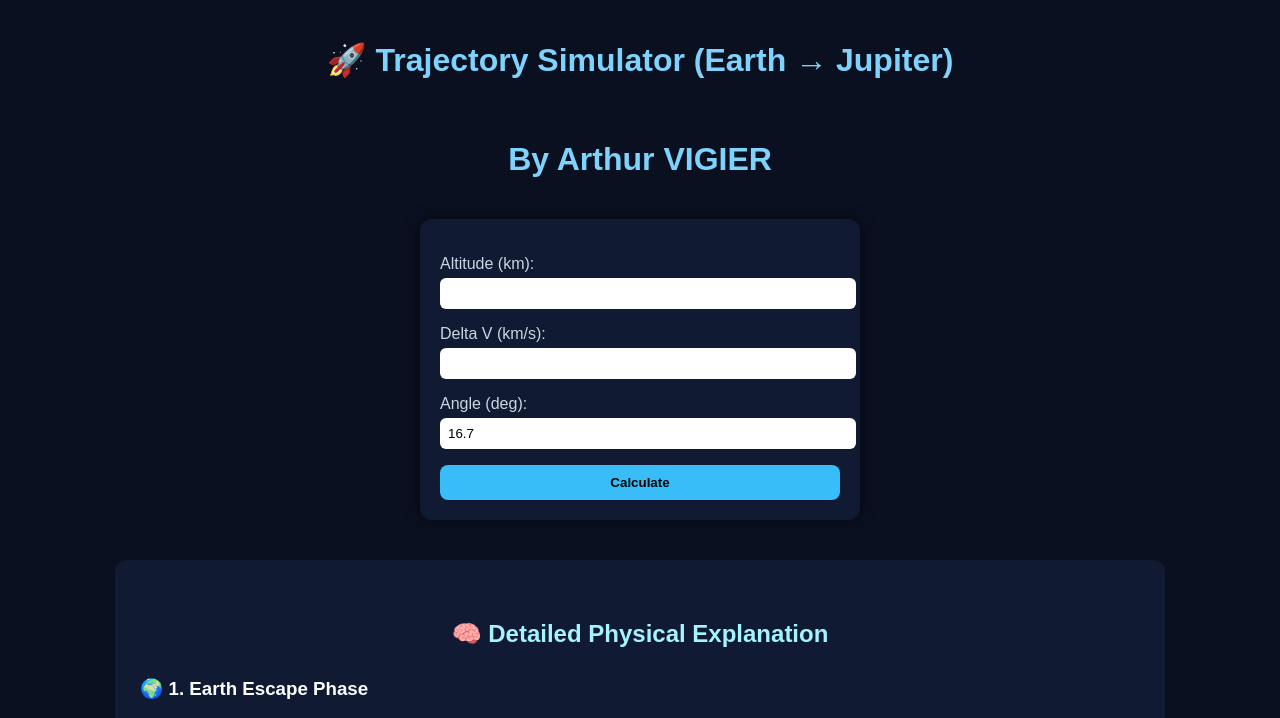
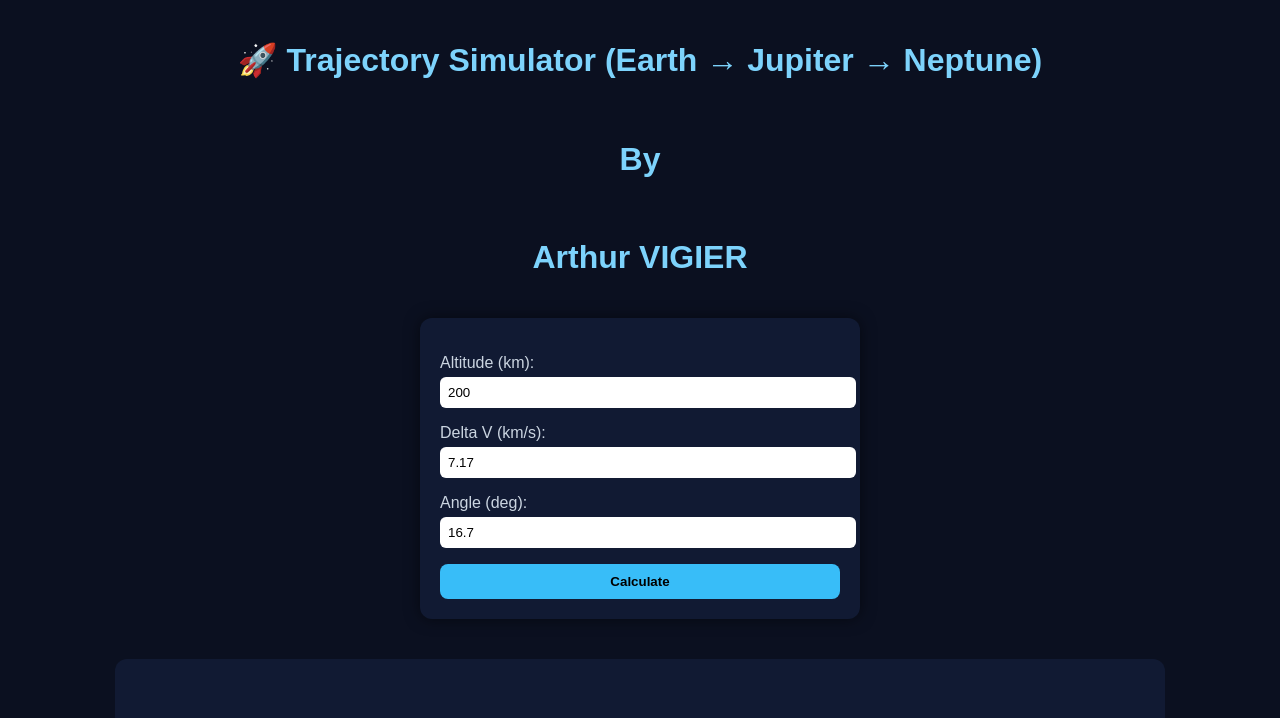
Before and after one commit to avgr2/django-space-project, a Django app: page / in a window 1280 px wide. Shown: the top 718 px of the page. Run offline with Django 5.2, Linux system fonts and the light colour scheme.

Commit message:
change in initial conditions

```diff
--- a/mission/forms.py
+++ b/mission/forms.py
@@ -1,6 +1,6 @@
 from django import forms
 
 class TrajectoryForm(forms.Form):
-    z_p = forms.FloatField(label="Altitude (km)")
-    delta_v = forms.FloatField(label="Delta V (km/s)")
+    z_p = forms.FloatField(label="Altitude (km)", initial=200)
+    delta_v = forms.FloatField(label="Delta V (km/s)", initial=7.17)
     angle_deg = forms.FloatField(label="Angle (deg)", initial=16.7)
--- a/mission/templates/mission/home.html
+++ b/mission/templates/mission/home.html
@@ -108,8 +108,9 @@
 
 <body>
 
-<h1>🚀 Trajectory Simulator (Earth → Jupiter)</h1>
-<h1>By Arthur VIGIER</h1>
+<h1>🚀 Trajectory Simulator (Earth → Jupiter → Neptune)</h1>
+<h1>By</h1>
+<h1>Arthur VIGIER</h1>
 
 <form method="post">
     {% csrf_token %}
```
